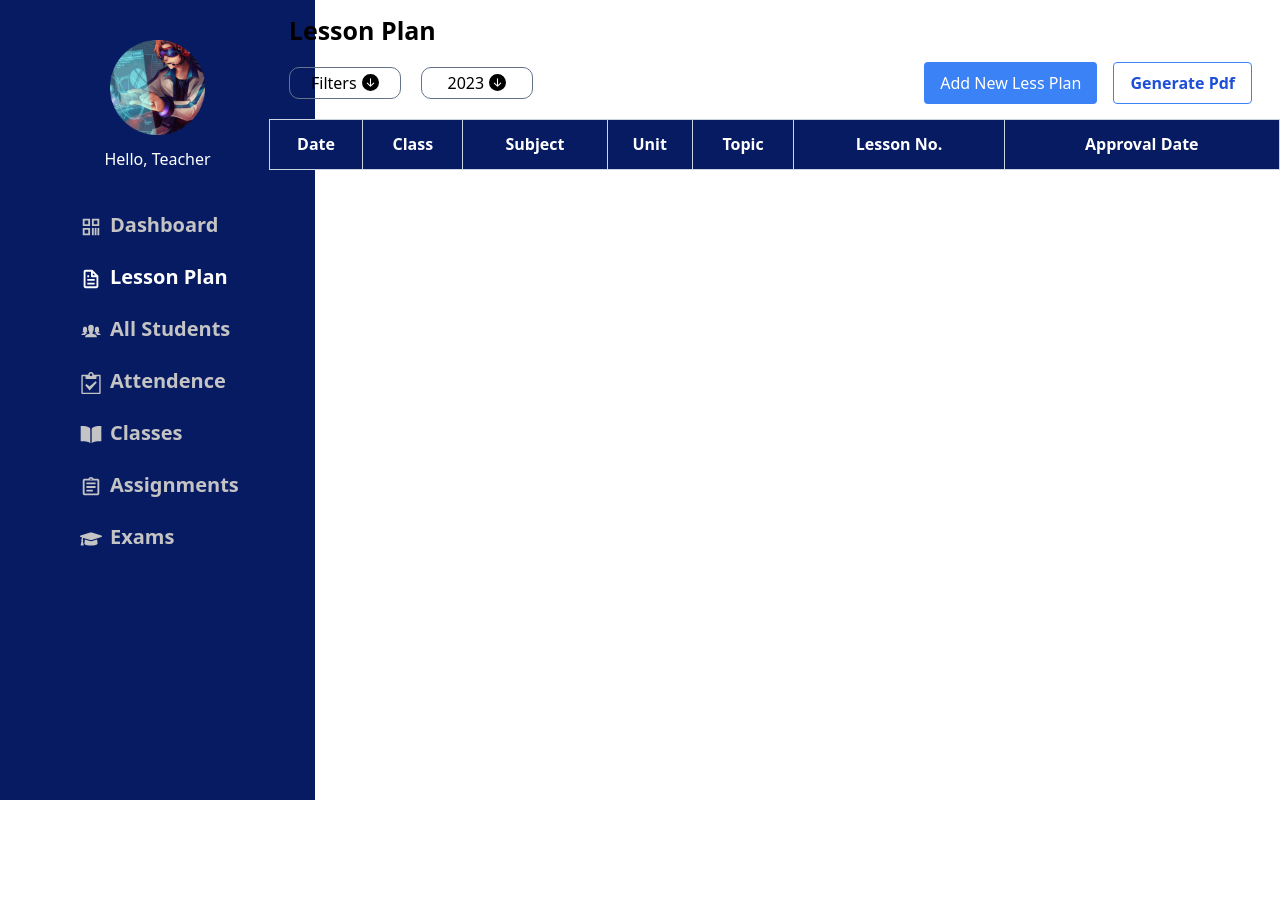
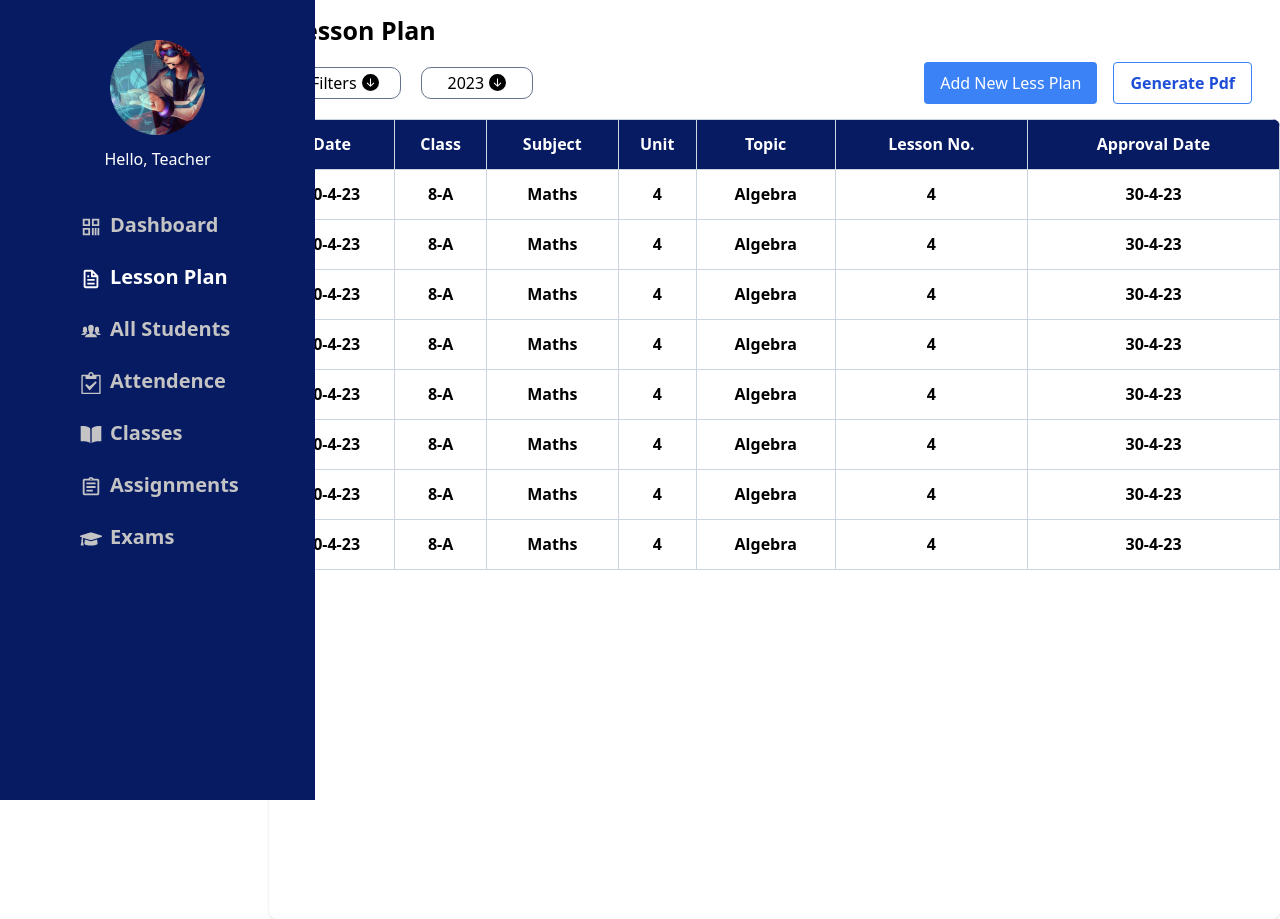
Before and after one commit to Kumar209/Dashboard, a React (Vite) app: page / in a window 1280 px wide. Both pictures are taken after a click on the element "Lesson Plan". Before the commit the page ends 800 px from the top, so only its background shows below. Built offline with nearby package versions, Linux system fonts and the light colour scheme.

Commit message:
added lesson page

```diff
--- /dev/null
+++ b/src/components/Assignments/Assignments.jsx
@@ -0,0 +1,9 @@
+import React from 'react'
+
+const Assignments = () => {
+  return (
+    <div>Assignments</div>
+  )
+}
+
+export default Assignments
--- /dev/null
+++ b/src/components/Attendence/Attendence.jsx
@@ -0,0 +1,9 @@
+import React from 'react'
+
+const Attendence = () => {
+  return (
+    <div>Attendence</div>
+  )
+}
+
+export default Attendence
--- /dev/null
+++ b/src/components/Classes/Classes.jsx
@@ -0,0 +1,9 @@
+import React from 'react'
+
+const Classes = () => {
+  return (
+    <div>Classes</div>
+  )
+}
+
+export default Classes
--- /dev/null
+++ b/src/components/Exams/Exams.jsx
@@ -0,0 +1,9 @@
+import React from 'react'
+
+const Exams = () => {
+  return (
+    <div>Exams</div>
+  )
+}
+
+export default Exams
--- a/src/components/Layout/Navbar.jsx
+++ b/src/components/Layout/Navbar.jsx
@@ -9,6 +9,12 @@ import { MdOutlineAssignment } from "react-icons/md";
 import { FaGraduationCap, FaBars } from "react-icons/fa";
 import Dashboard from "../Dashboard/Dashboard";
 import LessonPlan from "../Lesson/LessonPlan.jsx";
+// import LessonPlans from "../Lesson/LessonPlans.jsx";
+import Students from "../Students/Students.jsx";
+import Attendence from "../Attendence/Attendence.jsx";
+import Classes from "../Classes/Classes.jsx";
+import Assignments from "../Assignments/Assignments.jsx";
+import Exams from "../Exams/Exams.jsx";
 
 const Navbar = () => {
   const [active, setActive] = useState(1);
@@ -294,7 +300,17 @@ const Navbar = () => {
         </div>
       )}
 
-      {active === 2 && <LessonPlan />}
+      {active === 2 && <LessonPlan /> }
+
+      {active === 3 && <Students />}
+
+      {active === 4 && <Attendence />}
+
+      {active === 5 && <Classes />}
+
+      {active === 6 && <Assignments />}
+
+      {active === 7 && <Exams />}
     </>
   );
 };
--- a/src/components/Lesson/LessonPlan.jsx
+++ b/src/components/Lesson/LessonPlan.jsx
@@ -1,13 +1,18 @@
 import React, { useState } from "react";
 import ButtonClass from "../Dashboard/ButtonClass";
 import Data from "./LessonTableData.jsx";
+import Tbody from "./Tbody.jsx";
+
+{
+  /* <div className="fixed w-full lg:pl-[21%]"> */
+}
 
 const LessonPlan = () => {
   const [open, setOpen] = useState(false);
   const [open1, setOpen1] = useState(false);
 
   return (
-    <div className="fixed w-full lg:pl-[21%]">
+    <div className="w-full lg:pl-[21%]">
       <div className="flex items-center pl-5 pt-3">
         <h1 className="font-bold text-[25px]">Lesson Plan</h1>
       </div>
@@ -42,8 +47,8 @@ const LessonPlan = () => {
         </div>
       </div>
 
-      <div className="w-full h-screen mt-[15px]">
-        <table className="border-collapse border border-slate-400 w-full">
+      <div className="overflow-auto rounded-lg shadow hidden md:block w-full h-screen mt-[15px]">
+        <table className="w-full border-collapse border border-slate-400">
           <thead className="h-[50px] text-white bg-[#071B63]">
             <tr>
               <th className="border border-slate-300">Date</th>
@@ -57,32 +62,41 @@ const LessonPlan = () => {
           </thead>
 
           <tbody>
-            {
-              Data.forEach((data) => {
-                <tr className="h-[50px] text-center">
-                  <td className="border border-slate-300 font-semibold">
-                  {data.Date}
-                  </td>
-                  <td className="border border-slate-300 font-semibold">
-                    {data.Class}
-                  </td>
-                  <td className="border border-slate-300 font-semibold">
-                    {data.Subject}
-                  </td>
-                  <td className="border border-slate-300 font-semibold">
-                    {data.Unit}
-                  </td>
-                  <td className="border border-slate-300 font-semibold">
-                    {data.Topic}
-                  </td>
-                  <td className="border border-slate-300 font-semibold">
-                    {data.Lesson}
-                  </td>
-                  <td className="border border-slate-300 font-semibold">
-                    {data.Approval}
-                  </td>
-                </tr>;
-              })}
+            <Tbody data={Data[0]} />
+            <Tbody data={Data[0]} />
+            <Tbody data={Data[0]} />
+            <Tbody data={Data[0]} />
+            <Tbody data={Data[0]} />
+            <Tbody data={Data[0]} />
+            <Tbody data={Data[0]} />
+            <Tbody data={Data[0]} />
+          </tbody>
+        </table>
+      </div>
+
+      <div className="overflow-auto  md:hidden mt-[15px]">
+        <table className="w-full border-collapse border border-slate-400">
+          <thead className="h-[50px] text-white bg-[#071B63]">
+            <tr>
+              <th className="border border-slate-300">Date</th>
+              <th className="border border-slate-300">Class</th>
+              <th className="border border-slate-300">Subject</th>
+              <th className="border border-slate-300">Unit</th>
+              <th className="border border-slate-300">Topic</th>
+              <th className="border border-slate-300">Lesson No.</th>
+              <th className="border border-slate-300">Approval Date</th>
+            </tr>
+          </thead>
+
+          <tbody>
+            <Tbody data={Data[0]} />
+            <Tbody data={Data[0]} />
+            <Tbody data={Data[0]} />
+            <Tbody data={Data[0]} />
+            <Tbody data={Data[0]} />
+            <Tbody data={Data[0]} />
+            <Tbody data={Data[0]} />
+            <Tbody data={Data[0]} />
           </tbody>
         </table>
       </div>
--- a/src/components/Lesson/LessonTableData.jsx
+++ b/src/components/Lesson/LessonTableData.jsx
@@ -1,39 +1,12 @@
 const Data = [
     {
-        Date : "30-4-23",
-        Class: "8-A",
-        Subject: "Maths",
-        Unit: "4",
-        Topic: "Algebra",
-        Lesson: "4",
-        Approval: "30-4-23"
-    },
-    {
-        Date : "30-4-23",
-        Class: "8-A",
-        Subject: "Maths",
-        Unit: "4",
-        Topic: "Algebra",
-        Lesson: "4",
-        Approval: "30-4-23"
-    },
-    {
-        Date : "30-4-23",
-        Class: "8-A",
-        Subject: "Maths",
-        Unit: "4",
-        Topic: "Algebra",
-        Lesson: "4",
-        Approval: "30-4-23"
-    },
-    {
-        Date : "30-4-23",
-        Class: "8-A",
-        Subject: "Maths",
-        Unit: "4",
-        Topic: "Algebra",
-        Lesson: "4",
-        Approval: "30-4-23"
+        "Date" : "30-4-23",
+        "Class": "8-A",
+        "Subject": "Maths",
+        "Unit": "4",
+        "Topic": "Algebra",
+        "Lesson": "4",
+        "Approval": "30-4-23"
     },
 ]
 
--- /dev/null
+++ b/src/components/Lesson/Tbody.jsx
@@ -0,0 +1,18 @@
+/* eslint-disable react/prop-types */
+import React from "react";
+
+const Tbody = ({data}) => {
+  return (
+    <tr className="h-[50px] text-center">
+      <td className="border border-slate-300 font-semibold whitespace-nowrap">{data.Date}</td>
+      <td className="border border-slate-300 font-semibold whitespace-nowrap">{data.Class}</td>
+      <td className="border border-slate-300 font-semibold whitespace-nowrap">{data.Subject}</td>
+      <td className="border border-slate-300 font-semibold whitespace-nowrap">{data.Unit}</td>
+      <td className="border border-slate-300 font-semibold whitespace-nowrap">{data.Topic}</td>
+      <td className="border border-slate-300 font-semibold whitespace-nowrap">{data.Lesson}</td>
+      <td className="border border-slate-300 font-semibold whitespace-nowrap">{data.Approval}</td>
+    </tr>
+  );
+};
+
+export default Tbody;
--- /dev/null
+++ b/src/components/Students/Students.jsx
@@ -0,0 +1,9 @@
+import React from 'react'
+
+const Students = () => {
+  return (
+    <div>Students</div>
+  )
+}
+
+export default Students
```
